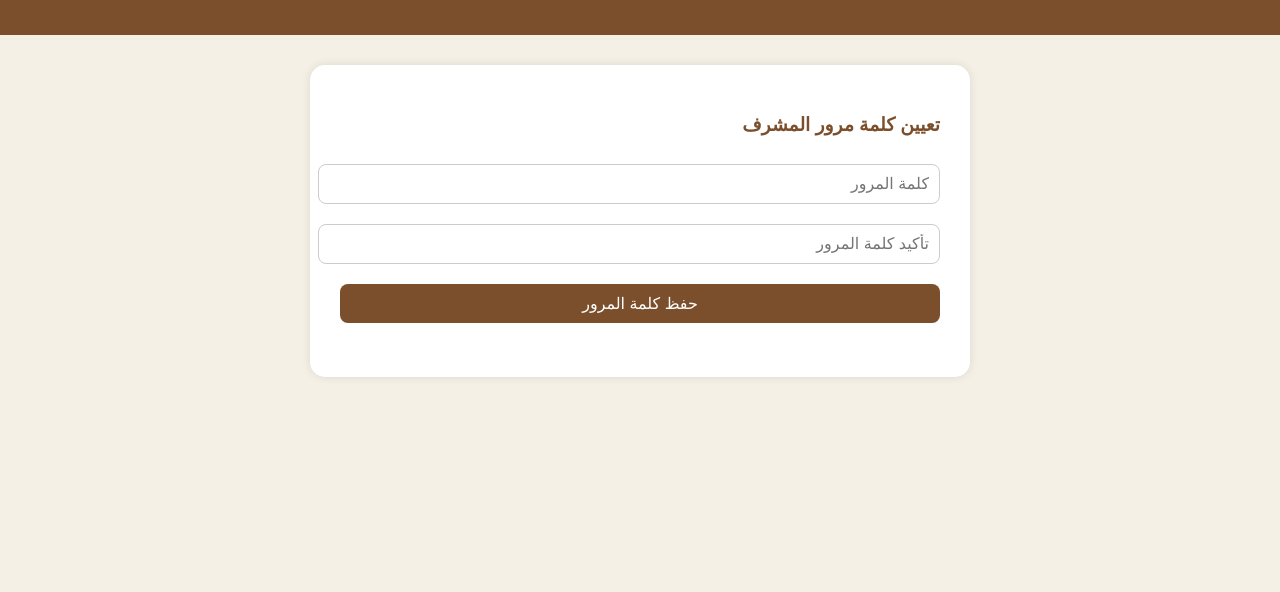
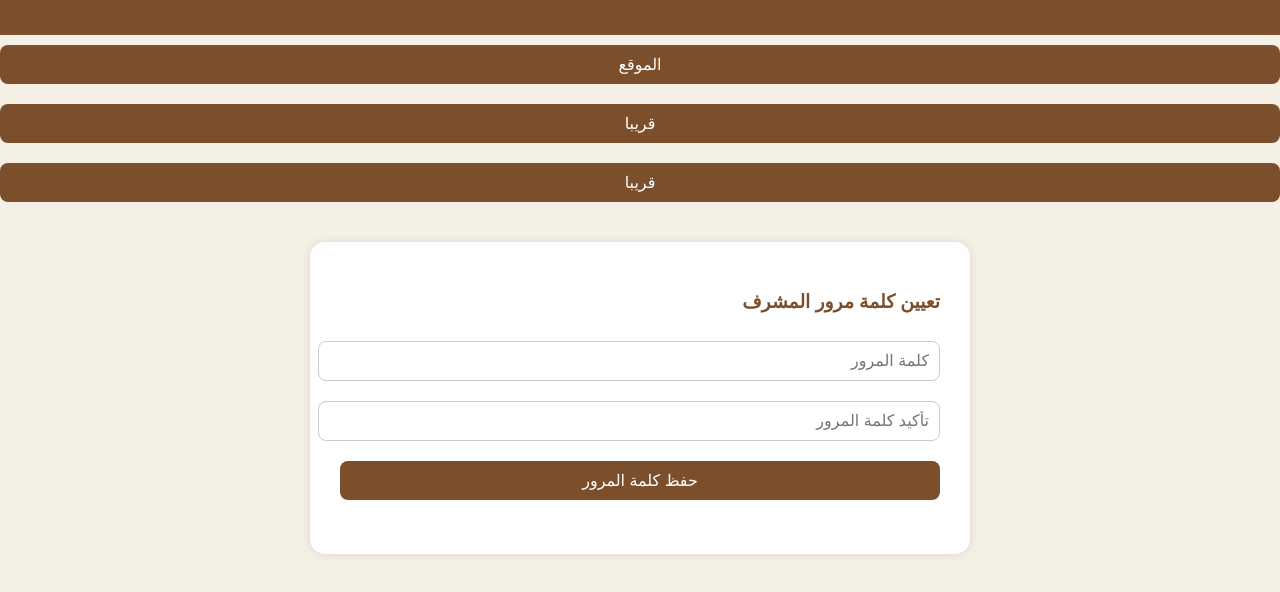
Before and after one commit to Ansarii212/Himan, a plain HTML site: page index.html in a window 1280 px wide. Shown: the part 78-670 px from the top of the page. Drawn offline with Linux system fonts and the light colour scheme; no server answers.

Commit message:
Update index.html

```diff
--- a/index.html
+++ b/index.html
@@ -73,7 +73,12 @@
   <header>
     <h1>لوحة تحكم العقارات</h1>
   </header>
+<div class="top-nav">
+    <button onclick="location.href='https://ansarii212.github.io/Bait/'">الموقع </button>
 
+    <button onclick="alert('تنبيه : جاري تجهيز الخدمة ورفعها على الموقع')">قريبا </button>
+    <button onclick="alert('تنبيه : جاري تجهيز الخدمة ورفعها على الموقع')"> قريبا</button>
+  </div>
   <div class="container" id="setPasswordForm">
     <h3>تعيين كلمة مرور المشرف</h3>
     <input type="password" id="passwordInput" placeholder="كلمة المرور" required>
```
